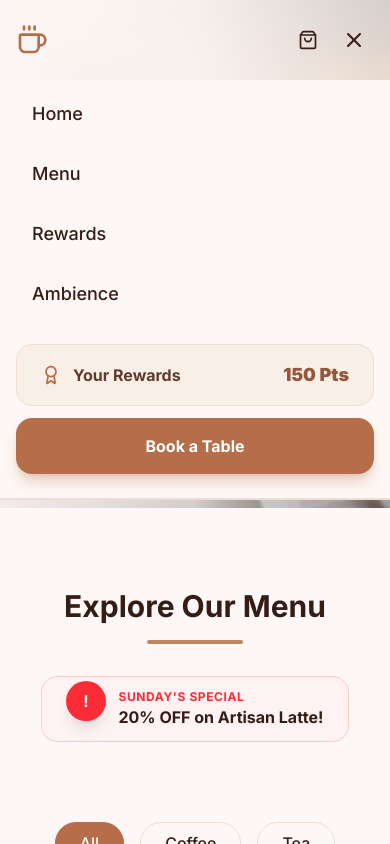
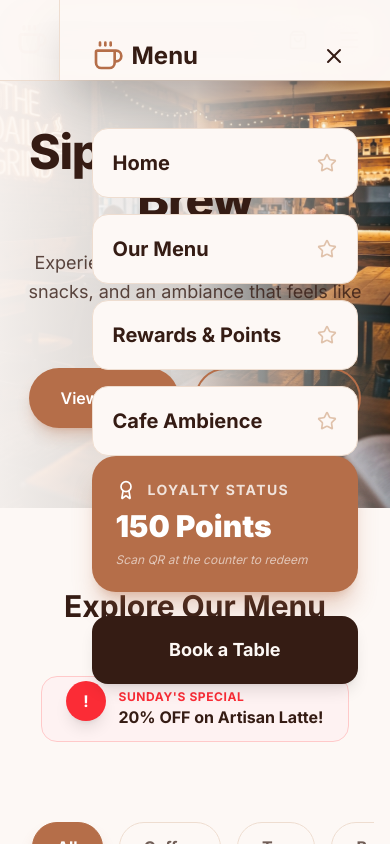
Before and after one commit to Millenforge/Millenforge_cafe-system, a Next.js app in the folder client/: page / in a window 390 px wide. Both pictures are taken after a click on the button 354 px from the left and 40 px from the top of the page. Shown: the top 844 px of the page. Built offline with nearby package versions, Linux system fonts and the light colour scheme.

Commit message:
redesign mobile menu to sidebar drawer and add horizontal scroll to categories

```diff
--- a/client/app/page.tsx
+++ b/client/app/page.tsx
@@ -154,69 +154,81 @@ function HomeContent() {
 
               <button
                 onClick={() => setIsMobileMenuOpen(!isMobileMenuOpen)}
-                className="lg:hidden p-2 rounded-full hover:bg-coffee-100 dark:hover:bg-coffee-900 transition-colors"
+                className="lg:hidden p-3 rounded-2xl bg-coffee-100 dark:bg-coffee-900/50 text-coffee-600 border border-coffee-200 dark:border-coffee-800 transition-all active:scale-90"
+                aria-label="Toggle Menu"
               >
-                {isMobileMenuOpen ? <X className="h-6 w-6" /> : <Menu className="h-6 w-6" />}
+                <Menu className="h-6 w-6" />
               </button>
             </div>
           </div>
         </div>
 
-        {/* Mobile Menu Overlay */}
+        {/* Improved Mobile Menu - Full Screen Drawer */}
         <AnimatePresence>
           {isMobileMenuOpen && (
+            <div className="fixed inset-0 z-[100] lg:hidden">
               <motion.div
-              initial={{ opacity: 0, height: 0 }}
-              animate={{ opacity: 1, height: 'auto' }}
-              exit={{ opacity: 0, height: 0 }}
-              className="lg:hidden bg-background border-b border-border overflow-hidden"
+                initial={{ opacity: 0 }}
+                animate={{ opacity: 1 }}
+                exit={{ opacity: 0 }}
+                onClick={() => setIsMobileMenuOpen(false)}
+                className="absolute inset-0 bg-background/95 backdrop-blur-xl"
+              />
+              <motion.div
+                initial={{ x: '100%' }}
+                animate={{ x: 0 }}
+                exit={{ x: '100%' }}
+                transition={{ type: 'spring', damping: 25, stiffness: 200 }}
+                className="absolute right-0 top-0 bottom-0 w-[85%] max-w-sm bg-card border-l border-border shadow-2xl flex flex-col p-8"
               >
-              <div className="px-4 pt-2 pb-6 space-y-2">
+                <div className="flex justify-between items-center mb-12">
+                  <div className="flex items-center gap-2">
+                    <Coffee className="h-8 w-8 text-coffee-600" />
+                    <span className="text-2xl font-bold">Menu</span>
+                  </div>
+                  <button onClick={() => setIsMobileMenuOpen(false)} className="p-3 rounded-full hover:bg-coffee-50 transition-colors">
+                    <X className="h-6 w-6 text-foreground" />
+                  </button>
+                </div>
+
+                <nav className="flex flex-col gap-4">
+                  {[
+                    { name: 'Home', href: '#' },
+                    { name: 'Our Menu', href: '#menu' },
+                    { name: 'Rewards & Points', href: '#hub' },
+                    { name: 'Cafe Ambience', href: '#about' }
+                  ].map((link) => (
                     <Link
-                  href="#"
-                  onClick={() => { window.scrollTo({top: 0, behavior: 'smooth'}); setIsMobileMenuOpen(false); }}
-                  className="block px-4 py-3 text-lg font-medium text-foreground hover:bg-coffee-50 dark:hover:bg-coffee-900/30 rounded-xl"
+                      key={link.name}
+                      href={link.href}
+                      onClick={() => setIsMobileMenuOpen(false)}
+                      className="group flex items-center justify-between p-5 rounded-2xl bg-background border border-border hover:border-coffee-300 hover:bg-coffee-50 transition-all"
                     >
-                  Home
+                      <span className="text-xl font-bold text-foreground group-hover:text-coffee-600">{link.name}</span>
+                      <Star className="w-5 h-5 text-coffee-300 group-hover:text-coffee-500 transition-colors" />
                     </Link>
-                <Link
-                  href="#menu"
-                  onClick={() => setIsMobileMenuOpen(false)}
-                  className="block px-4 py-3 text-lg font-medium text-foreground hover:bg-coffee-50 dark:hover:bg-coffee-900/30 rounded-xl"
-                >
-                  Menu
-                </Link>
-                <Link
-                  href="#hub"
-                  onClick={() => setIsMobileMenuOpen(false)}
-                  className="block px-4 py-3 text-lg font-medium text-foreground hover:bg-coffee-50 dark:hover:bg-coffee-900/30 rounded-xl"
-                >
-                  Rewards
-                </Link>
-                <Link
-                  href="#about"
-                  onClick={() => setIsMobileMenuOpen(false)}
-                  className="block px-4 py-3 text-lg font-medium text-foreground hover:bg-coffee-50 dark:hover:bg-coffee-900/30 rounded-xl"
-                >
-                  Ambience
-                </Link>
-                <div className="pt-4 flex flex-col gap-3">
-                  <motion.div className="flex items-center justify-between bg-coffee-100 dark:bg-coffee-900/50 px-6 py-4 rounded-2xl border border-coffee-200 dark:border-coffee-800">
-                    <div className="flex items-center gap-3">
-                      <Award className="h-5 w-5 text-coffee-600" />
-                      <span className="font-bold text-coffee-900 dark:text-coffee-100">Your Rewards</span>
+                  ))}
+                </nav>
+
+                <div className="mt-auto space-y-6">
+                  <div className="bg-coffee-600 rounded-3xl p-6 text-white shadow-xl shadow-coffee-600/30">
+                    <div className="flex items-center gap-3 mb-2">
+                      <Award className="w-5 h-5" />
+                      <span className="text-sm font-bold opacity-80 uppercase tracking-widest">Loyalty Status</span>
                     </div>
-                    <span className="text-lg font-black text-coffee-700">{points} Pts</span>
-                  </motion.div>
+                    <p className="text-3xl font-black">{points} Points</p>
+                    <p className="text-xs mt-2 opacity-60 italic">Scan QR at the counter to redeem</p>
+                  </div>
+
                   <button
                     onClick={() => { setIsBookingOpen(true); setIsMobileMenuOpen(false); }}
-                    className="w-full py-4 bg-coffee-600 text-white rounded-2xl font-bold shadow-lg shadow-coffee-600/30"
+                    className="w-full py-5 bg-foreground text-background rounded-2xl font-bold text-lg shadow-lg"
                   >
                     Book a Table
                   </button>
                 </div>
+              </motion.div>
             </div>
-            </motion.div>
           )}
         </AnimatePresence>
       </nav>
@@ -253,9 +265,19 @@ function HomeContent() {
               </motion.div>
             )}
           </div>
-          <div className="flex justify-center flex-wrap gap-4 mb-12">
+          <div className="flex sm:justify-center overflow-x-auto no-scrollbar gap-4 mb-12 px-4 pb-4">
             {categories.map((category) => (
-              <button key={category} onClick={() => setActiveCategory(category)} className={`px-6 py-2 rounded-full border transition-all font-medium ${activeCategory === category ? 'bg-coffee-600 text-white border-coffee-600 shadow-md' : 'border-border hover:border-coffee-500 hover:text-coffee-600'}`}>{category}</button>
+              <button
+                key={category}
+                onClick={() => setActiveCategory(category)}
+                className={`px-6 py-3 rounded-full border transition-all font-bold whitespace-nowrap ${
+                  activeCategory === category
+                    ? 'bg-coffee-600 text-white border-coffee-600 shadow-lg shadow-coffee-600/30'
+                    : 'border-border bg-card text-foreground/70 hover:border-coffee-500 hover:text-coffee-600'
+                }`}
+              >
+                {category}
+              </button>
             ))}
           </div>
           <AnimatePresence mode="wait">
```
Lines whose indentation alone changed are shown as unchanged.
